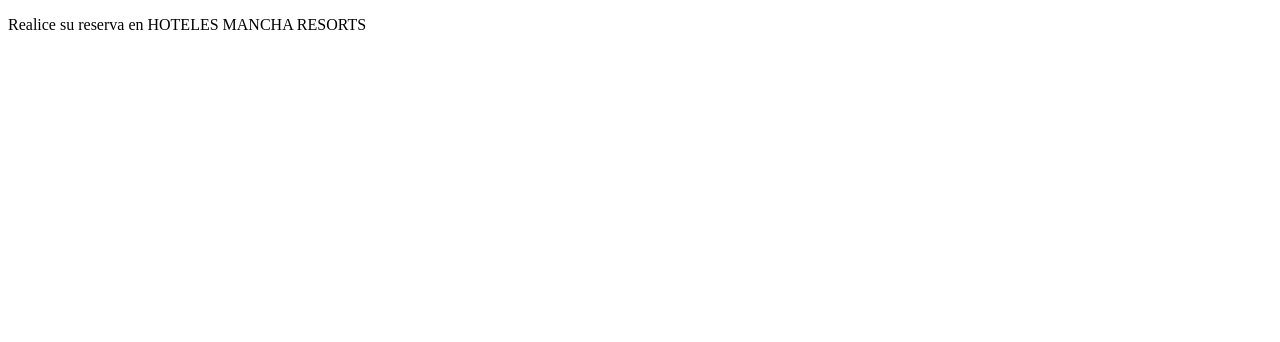
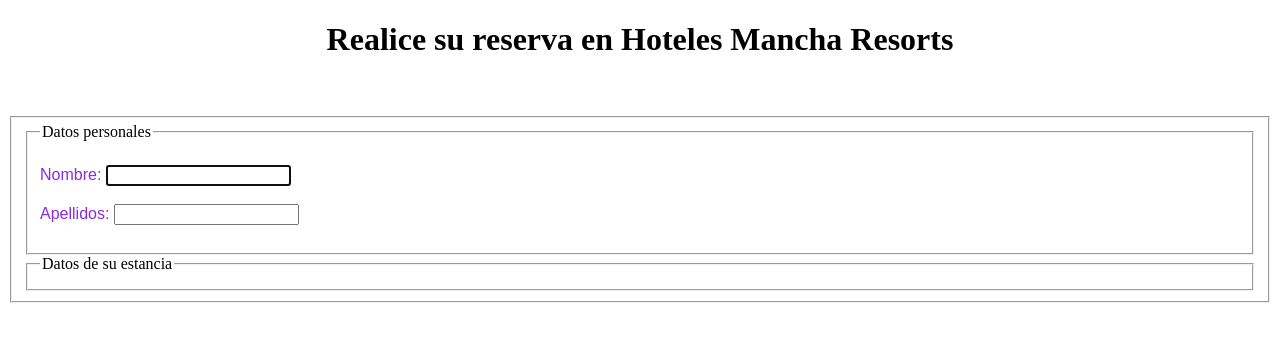
Before and after one commit to Ramon-rmll/EJERCICIOS-VS-CODE-I, a plain HTML site: page lmut1pr1/reserva.html in a window 1280 px wide. Drawn offline with Linux system fonts and the light colour scheme.

Commit message:
version6

```diff
--- a/lmut1pr1/reserva.html
+++ b/lmut1pr1/reserva.html
@@ -4,8 +4,47 @@
     <meta charset="UTF-8">
     <meta name="viewport" content="width=device-width, initial-scale=1.0">
     <title>reserva</title>
+    <style>
+        label{font-family: Arial, Helvetica, sans-serif;
+            color: blueviolet;
+
+        }
+    </style>
 </head>
 <body>
-    <p>Realice su reserva en HOTELES MANCHA RESORTS</p>
+    <center>
+    <p>
+        <h1>Realice su reserva en Hoteles Mancha Resorts</h1>
+    </p>
+    </center>
+    <br>
+    <br>
+    <form action="procesareserva.php"
+    method="get">
+           <fieldset>
+                    <fieldset>
+                       <legend>Datos personales</legend>
+
+                       <br>
+                       <label for="nombre">Nombre: </label>
+                       <input id="nombre" type="text" maxlength="100" name="nombre"
+                       required autofocus>
+                       <br>
+                       <br>
+                       <label for="apellidos">Apellidos: </label>
+                       <input id="apellidos" type="text" maxlength="100" name="apellidos" required>
+                       <br>
+                       <br>
+                    </fieldset>
+                    <fieldset>
+                        <legend>Datos de su estancia</legend>
+                    </fieldset>
+
+
+
+
+
+          </fieldset>
+   </form>
 </body>
 </html>
```
